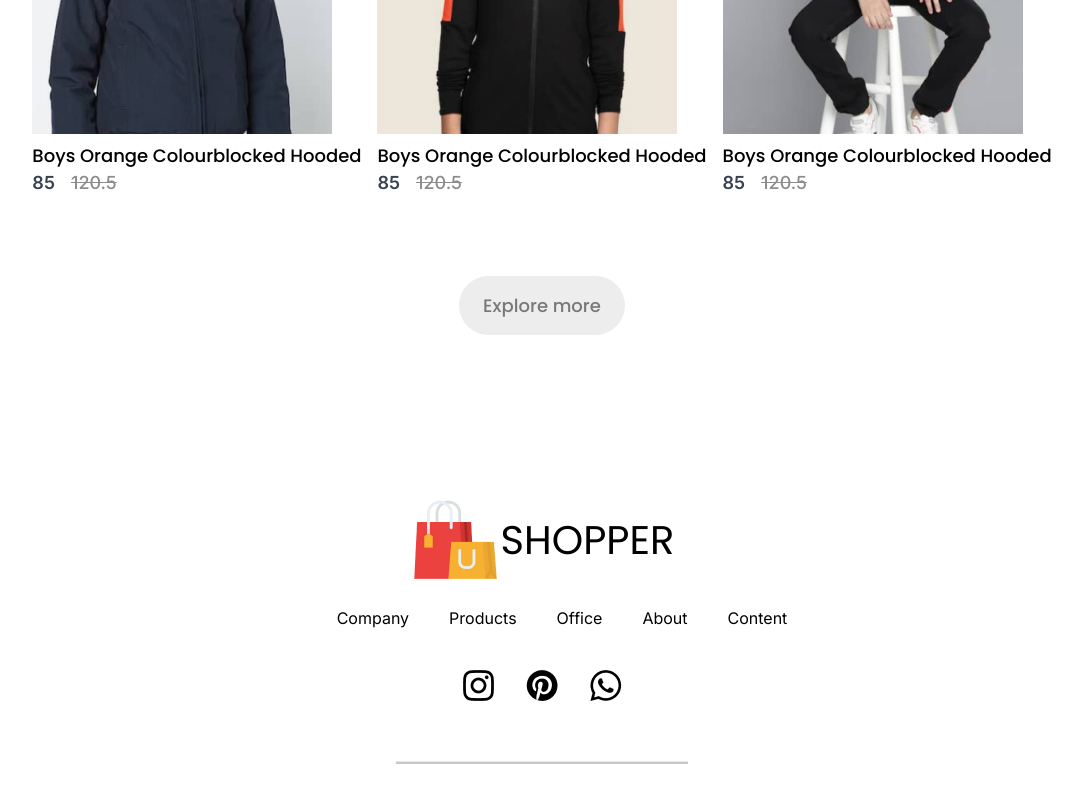
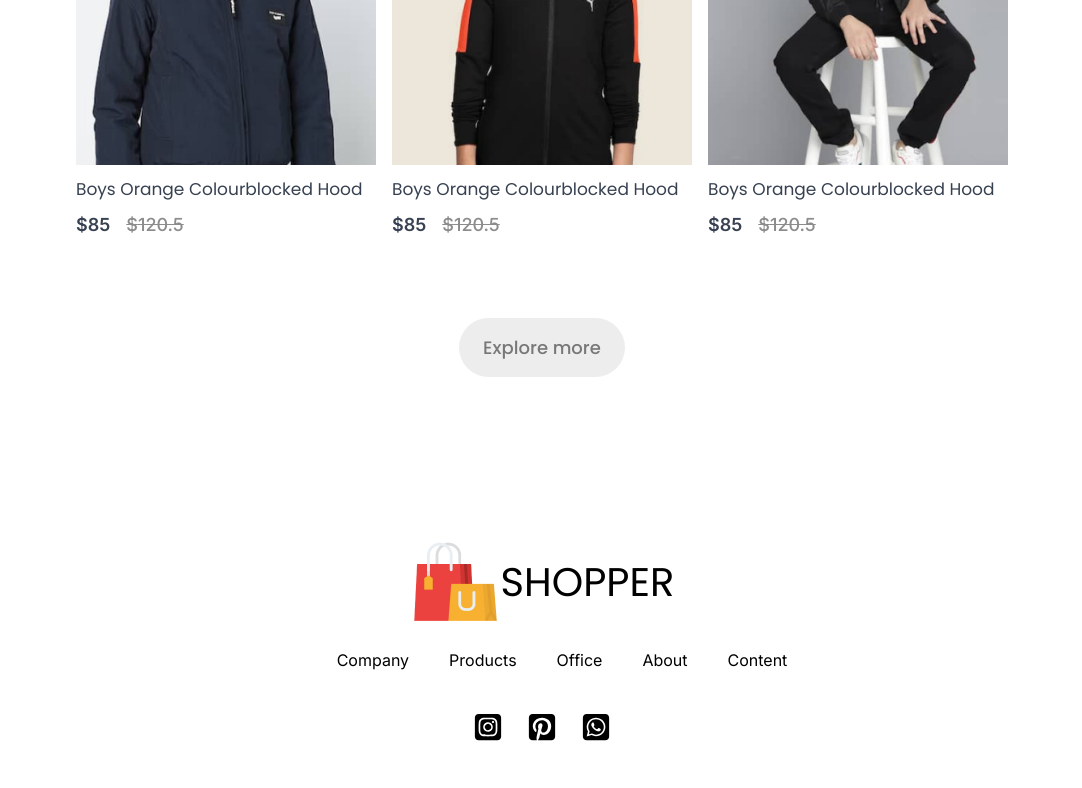
Before and after one commit to GhadeerAbed/e-commerce-website, a Next.js app: page /kid in a window 1280 px wide. Shown: the part 2000-2788 px from the top of the page, without its empty margins (98-1180 px from the left). Built offline with nearby package versions, Linux system fonts and the light colour scheme.

Commit message:
update social icon

```diff
--- a/src/app/globals.css
+++ b/src/app/globals.css
@@ -14,10 +14,7 @@
   border-bottom: 1px solid #ff4141;
   padding-bottom: 5px;
 }
-.card {
-  box-shadow: 0 4px 8px rgba(0, 0, 0, 0.2);
-  border: 1px solid #ddd;
-}
+
 .cart-count {
   background: red;
   width: 20px;
--- a/src/components/footer/page.jsx
+++ b/src/components/footer/page.jsx
@@ -1,17 +1,15 @@
 import footer_logo from "../../../public/Assets/logo_big.png";
 import Image from "next/image";
-import instagram from "../../../public/Assets/instagram_icon.png";
-import pintester_icon from "../../../public/Assets/pintester_icon.png";
-import whats_app from "../../../public/Assets/whatsapp_icon.png";
+import { FontAwesomeIcon } from "@fortawesome/react-fontawesome";
+import {
+  faSquareInstagram,
+  faSquarePinterest,
+  faSquareWhatsapp,
+} from "@fortawesome/free-brands-svg-icons";
 import Link from "next/link";
+
 const Footer = () => {
-  const listFooter = [
-    "Company",
-    "Products",
-    "Office",
-    "About",
-    "Content",
-  ];
+  const listFooter = ["Company", "Products", "Office", "About", "Content"];
   return (
     <footer className="flex flex-col justify-center items-center mt-20 flex-wrap ">
       <div className="flex justify-center items-center">
@@ -24,22 +22,36 @@ const Footer = () => {
       </div>
       <ul className="flex ss:flex-row flex-col footer my-5 ">
         {listFooter.map((item, i) => {
-          return <>
-          <li key={i} className="hover:font-[500] hover:text-[17px] cursor-pointer ">
-            <Link href="#">{item}</Link>
-          </li>
-          </>
+          return (
+            <>
+              <li
+                key={i}
+                className="hover:font-[600] hover:text-[17px] cursor-pointer "
+              >
+                <Link href="#">{item}</Link>
+              </li>
+            </>
+          );
         })}
       </ul>
-      <div className="flex  my-5 cursor-pointer">
-        <Link href="https://www.instagram.com/" target="_blank">
-          <Image src={instagram} alt="instagram" />
+      <div className="flex  my-5 cursor-pointer ">
+        <Link href="https://www.instagram.com/" target="_blank" className="mx-3">
+          <FontAwesomeIcon
+            icon={faSquareInstagram}
+            className="w-[30px] h-[30px] hover:text-[#e96fb2]"
+          />
         </Link>
-        <Link href="https://www.pinterest.com/" target="_blank">
-          <Image src={pintester_icon} alt="pintester_icon" className="mx-8" />
+        <Link href="https://www.pinterest.com/" target="_blank" className="mx-3">
+          <FontAwesomeIcon
+            icon={faSquarePinterest}
+            className="w-[30px] h-[30px] hover:text-[#E60124]"
+          />
         </Link>
-        <Link href="https://www.whatsapp.com/" target="_blank">
-          <Image src={whats_app} alt="whats_app" />
+        <Link href="https://www.whatsapp.com/" target="_blank" className="mx-3">
+          <FontAwesomeIcon
+            icon={faSquareWhatsapp}
+            className="w-[30px] h-[30px] hover:text-[#0CC143]"
+          />
         </Link>
       </div>
       <div className="my-10   ">
--- a/src/components/items/page.jsx
+++ b/src/components/items/page.jsx
@@ -4,10 +4,10 @@ const Item = ({image,name,new_price,old_price,id}) => {
   return (
     <div className='item '>
       <Link href={`/products/${id}`}><Image src ={image} alt='image ' width={300}/></Link>
-      <p className="font-poppins font-[500] text-[18px] mt-2">{name}</p>
-      <div className=' text-[18px] flex gap-4'>
-        <div className='text-[#374151] font-[600] '>{new_price}</div>
-        <div className='text-[#8c8c8c] font-[500] line-through ' >{old_price}</div>
+      <p className="font-poppins font-[400] text-[17px] mt-3 text-[#374151]">{name}</p>
+      <div className=' text-[18px] flex gap-4 mt-2'>
+        <div className='text-[#374151] font-[600] '>${new_price}</div>
+        <div className='text-[#8c8c8c] font-[500] line-through ' >${old_price}</div>
       </div>
     </div>
   )
--- a/src/components/navbar/page.jsx
+++ b/src/components/navbar/page.jsx
@@ -72,7 +72,7 @@ const Navbar = () => {
             <div
               className={`${
                 open ? "flex" : "hidden"
-              } card absolute right-0 top-20 max-w-[140px] mx-5 -mt-2 rounded-xl `}
+              } shadow-xl  border  border-[#ddd] absolute right-0 top-20 max-w-[140px] mx-5 -mt-2 rounded-xl `}
             >
               <ul className="flex flex-col justify-center py-5 px-7 items-center bg-white border-none rounded-sm  ">
                 {navLinks?.map((navLink, i) => {
--- a/src/components/products_detailes/page.jsx
+++ b/src/components/products_detailes/page.jsx
@@ -6,14 +6,15 @@ const ProductDetails = ({ product }) => {
   return (
     <div className={`${styles.paddingX} flex xs:flex-row flex-col  text-[#5e5e5e] font-[500] `}>
       <div className="flex">
-        home
-        <Image src={arrow1} alt="icon" width={15} height={1} />
-        shop <Image src={arrow1} alt="icon" width={15} height={1} />
+        <span className="pr-1">Home</span>
+        <Image src={arrow1} alt="icon" width={9} height={9} />
+        <span className="px-1">Shop</span>
+        <Image src={arrow1} alt="icon" width={9} height={9} />
       </div>
-      <div className="flex">
-        {product.category}{" "}
-        <Image src={arrow1} alt="icon" width={15} height={1} />
-        {product.name}
+      <div className="flex capitalize">
+      <span className="px-1">{product.category}</span>
+        <Image src={arrow1} alt="icon" width={9} height={9} />
+        <span className="px-1">{product.name}</span>
       </div>
     </div>
   );
--- a/src/constant/all_product.js
+++ b/src/constant/all_product.js
@@ -231,7 +231,7 @@ let all_product = [
   },
   {
     id: 25,
-    name: "Boys Orange Colourblocked Hooded",
+    name: "Boys Orange Colourblocked Hood",
     category: "kid",
     image: p25_img,
     new_price: 85.0,
@@ -239,7 +239,7 @@ let all_product = [
   },
   {
     id: 26,
-    name: "Boys Orange Colourblocked Hooded ",
+    name: "Boys Orange Colourblocked Hood ",
     category: "kid",
     image: p26_img,
     new_price: 85.0,
@@ -247,7 +247,7 @@ let all_product = [
   },
   {
     id: 27,
-    name: "Boys Orange Colourblocked Hooded ",
+    name: "Boys Orange Colourblocked Hood ",
     category: "kid",
     image: p27_img,
     new_price: 85.0,
@@ -255,7 +255,7 @@ let all_product = [
   },
   {
     id: 28,
-    name: "Boys Orange Colourblocked Hooded ",
+    name: "Boys Orange Colourblocked Hood",
     category: "kid",
     image: p28_img,
     new_price: 85.0,
@@ -263,7 +263,7 @@ let all_product = [
   },
   {
     id: 29,
-    name: "Boys Orange Colourblocked Hooded ",
+    name: "Boys Orange Colourblocked Hood ",
     category: "kid",
     image: p29_img,
     new_price: 85.0,
@@ -271,7 +271,7 @@ let all_product = [
   },
   {
     id: 30,
-    name: "Boys Orange Colourblocked Hooded ",
+    name: "Boys Orange Colourblocked Hood ",
     category: "kid",
     image: p30_img,
     new_price: 85.0,
@@ -279,7 +279,7 @@ let all_product = [
   },
   {
     id: 31,
-    name: "Boys Orange Colourblocked Hooded ",
+    name: "Boys Orange Colourblocked Hood ",
     category: "kid",
     image: p31_img,
     new_price: 85.0,
@@ -287,7 +287,7 @@ let all_product = [
   },
   {
     id: 32,
-    name: "Boys Orange Colourblocked Hooded ",
+    name: "Boys Orange Colourblocked Hood",
     category: "kid",
     image: p32_img,
     new_price: 85.0,
@@ -295,7 +295,7 @@ let all_product = [
   },
   {
     id: 33,
-    name: "Boys Orange Colourblocked Hooded ",
+    name: "Boys Orange Colourblocked Hood ",
     category: "kid",
     image: p33_img,
     new_price: 85.0,
@@ -303,7 +303,7 @@ let all_product = [
   },
   {
     id: 34,
-    name: "Boys Orange Colourblocked Hooded ",
+    name: "Boys Orange Colourblocked Hood ",
     category: "kid",
     image: p34_img,
     new_price: 85.0,
@@ -311,7 +311,7 @@ let all_product = [
   },
   {
     id: 35,
-    name: "Boys Orange Colourblocked Hooded ",
+    name: "Boys Orange Colourblocked Hood ",
     category: "kid",
     image: p35_img,
     new_price: 85.0,
@@ -319,7 +319,7 @@ let all_product = [
   },
   {
     id: 36,
-    name: "Boys Orange Colourblocked Hooded ",
+    name: "Boys Orange Colourblocked Hood ",
     category: "kid",
     image: p36_img,
     new_price: 85.0,
--- a/src/styles/page.jsx
+++ b/src/styles/page.jsx
@@ -1,5 +1,5 @@
 const styles = {
-  boxWidth: "xl:max-w-[1280px] w-full",
+  boxWidth: "xl:max-w-[1430px] w-full",
 
   flexCenter: "flex justify-center items-center",
   flexStart: "flex justify-center items-start",
```
Also changed, not shown: package.json (+8 -5 lines), public/Assets/arrow1.svg, 1 other file (tests, documents, lock files or other folders).
